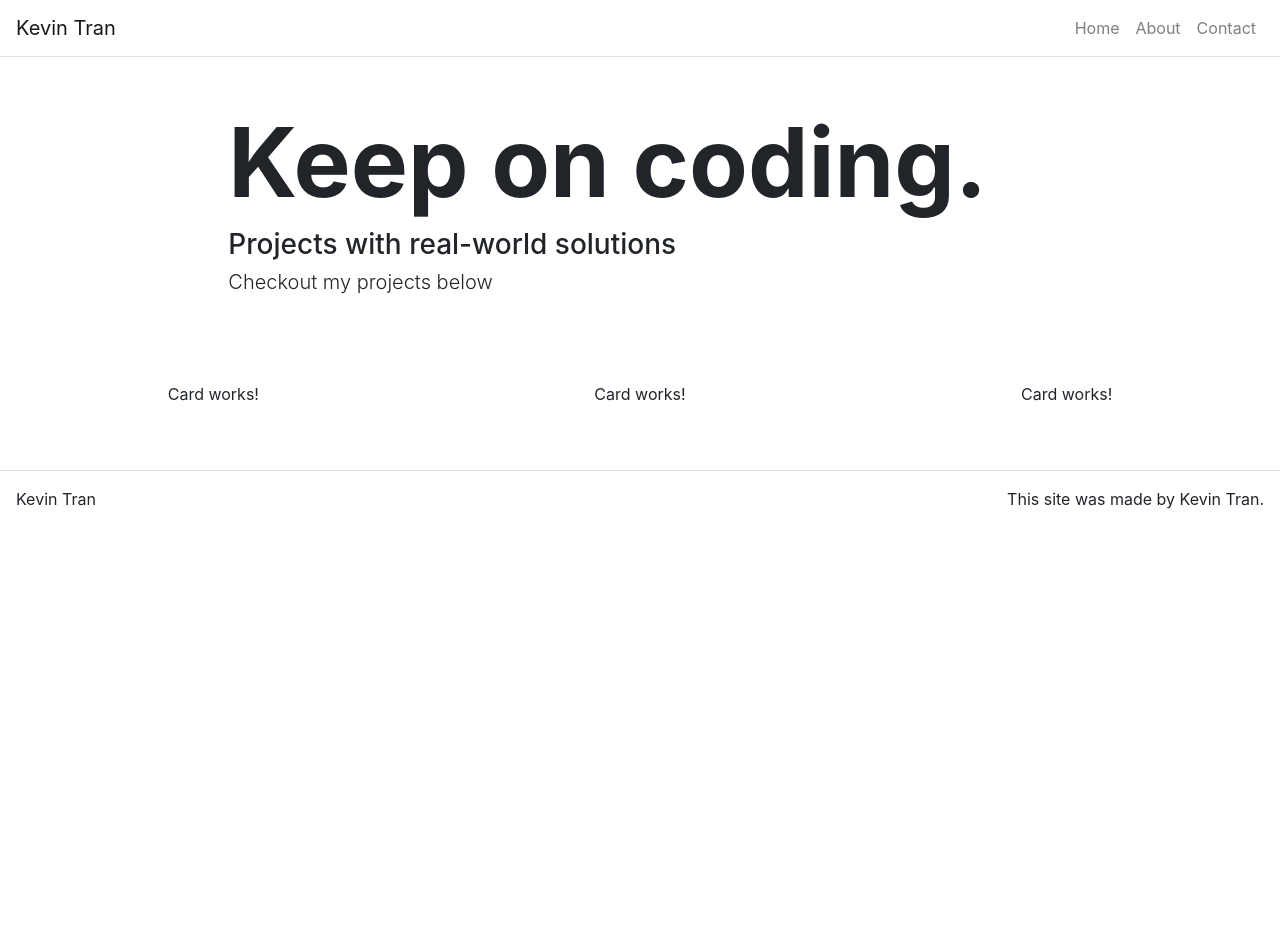
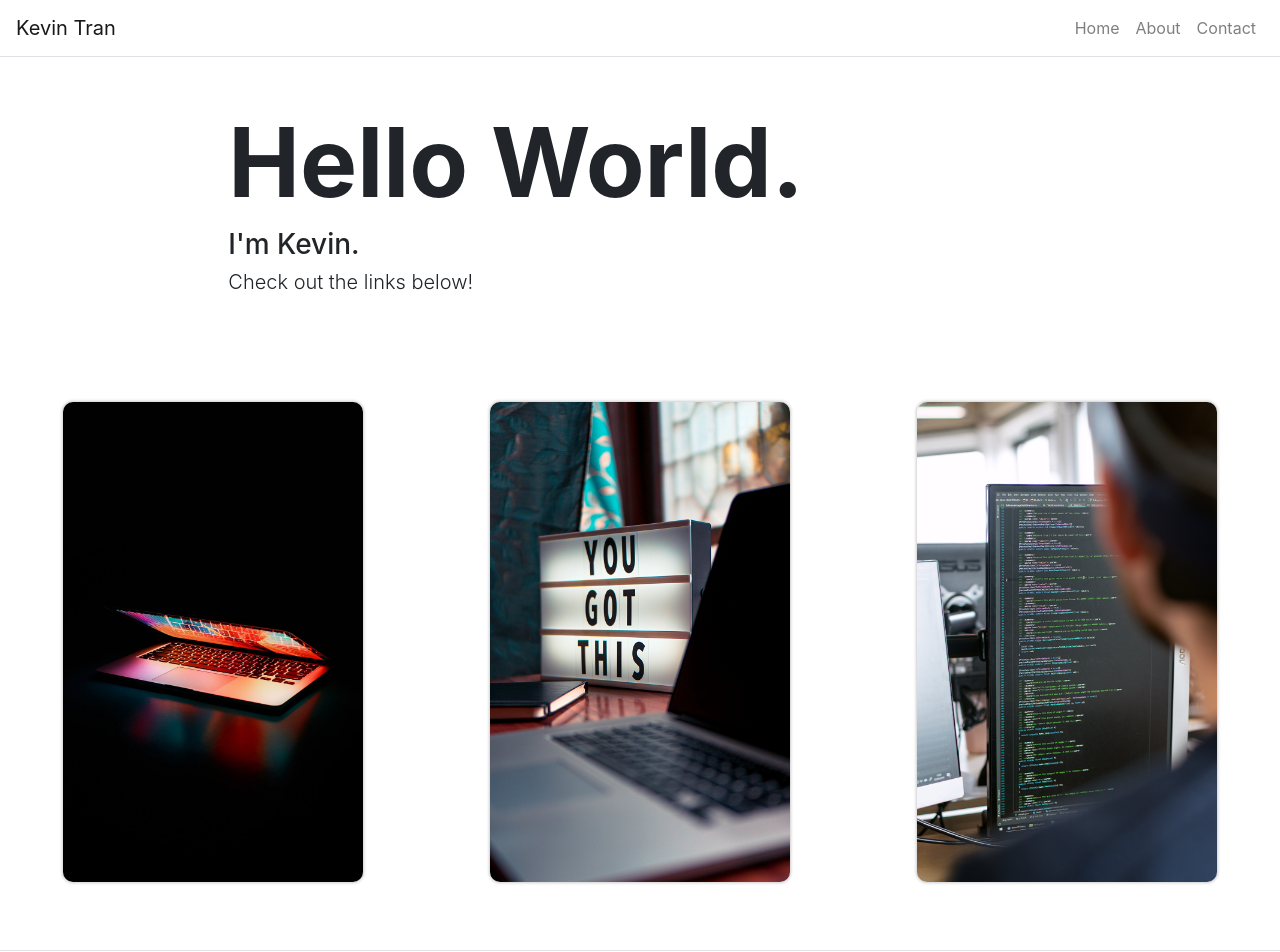
Before and after one commit to kevinhtran/kevinsPortfolio, a React (Create React App) app: page / in a window 1280 px wide. Shown: the top 952 px of the page. Before the commit the page ends 800 px from the top, so only its background shows below. Built offline with nearby package versions, Linux system fonts and the light colour scheme.

Commit message:
finished up carousel component

```diff
--- a/package.json
+++ b/package.json
@@ -11,7 +11,8 @@
     "react-bootstrap": "^1.0.1",
     "react-dom": "^16.13.1",
     "react-router-dom": "^5.2.0",
-    "react-scripts": "3.4.1"
+    "react-scripts": "3.4.1",
+    "react-spring": "^8.0.27"
   },
   "scripts": {
     "start": "react-scripts start",
--- a/src/App.js
+++ b/src/App.js
@@ -23,9 +23,9 @@ class App extends React.Component {
       ],
       // the top level info for each page in particular
       home: {
-        title: 'Keep on coding.',
-        subTitle: 'Projects with real-world solutions',
-        text: 'Checkout my projects below'
+        title: 'Hello World.',
+        subTitle: 'I\'m Kevin.',
+        text: 'Check out the links below!'
       },
       about: {
         title: 'About Me'
--- a/src/components/Card.js
+++ b/src/components/Card.js
@@ -1,10 +1,16 @@
 import React from 'react';
 
+import CardInfo from '../components/CardInfo';
 
 function Card(props) {
+
   return(
-    <p>Card works!</p>
+    <div className="d-inline-block g-card" onClick={(e) => props.click(props.item)}>
+      <img className="g-card-image" src={props.item.imgSrc} alt={props.item.imgSrc} />
+      { props.item.selected && <CardInfo title={props.item.title} subTitle={props.item.subTitle} link={props.item.link} />}
+    </div>
   );
+
 }
 
 export default Card;
--- a/src/components/Cardinfo.js
+++ b/src/components/Cardinfo.js
@@ -0,0 +1,18 @@
+import React from 'react';
+import { useSpring, animated } from 'react-spring';
+
+function CardInfo(props) {
+
+  const style = useSpring({opacity: 1, from: {opacity: 0}});
+
+  return(
+    <animated.div className="g-card-info" style={style}>
+      <p className="g-card-title">{props.title}</p>
+      <p className="g-card-subtitle">{props.subTitle}</p>
+      <a href={props.link} target="_blank" rel="noopener noreferrer">View</a>
+    </animated.div>
+  );
+
+}
+
+export default CardInfo;
--- a/src/components/Carousel.js
+++ b/src/components/Carousel.js
@@ -16,26 +16,26 @@ class Carousel extends React.Component {
       items: [
         {
           id: 0,
-          title: '',
-          subTitle: '',
+          title: 'Github',
+          subTitle: 'View my repositories.',
           imgSrc: pic1,
-          link: '',
+          link: 'https://github.com/kevinhtran',
           selected: false
         },
         {
           id: 1,
-          title: '',
-          subTitle: '',
+          title: 'Twitter',
+          subTitle: 'Check out my tweets.',
           imgSrc: pic2,
-          link: '',
+          link: 'https://twitter.com/kev_developer',
           selected: false
         },
         {
           id: 2,
-          title: '',
-          subTitle: '',
+          title: 'Instagram',
+          subTitle: 'View my posts.',
           imgSrc: pic3,
-          link: '',
+          link: 'https://www.instagram.com/kevdeveloper/',
           selected: false
         }
       ]
@@ -44,6 +44,8 @@ class Carousel extends React.Component {
 
   // this alows for only one card to be selected at a time
   handleCardClick = (id, card) => {
+    console.log(id);
+
     let items = [...this.state.items];
 
     items[id].selected = items[id].selected ? false : true;
--- a/src/index.css
+++ b/src/index.css
@@ -11,3 +11,24 @@ code {
   font-family: source-code-pro, Menlo, Monaco, Consolas, 'Courier New',
     monospace;
 }
+
+.g-card {
+  margin: 20px;
+}
+
+.g-card-image {
+  border-radius: 10px;
+  width: 300px;
+  height: 480px;
+  box-shadow: 0px 0px 3px 1px #ccc;
+}
+
+.g-card-info {
+  margin-top: 10px;
+  min-height: 100px;
+}
+
+.g-card-title {
+  font-size: 24px;
+  margin: 0px;
+}
```
Also changed, not shown: 1 other file (tests, documents, lock files or other folders).
